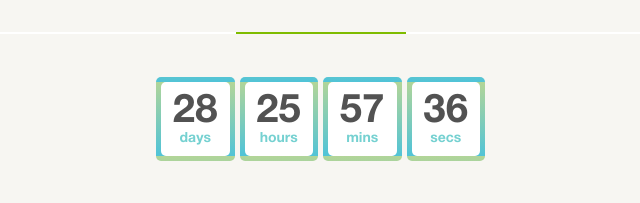
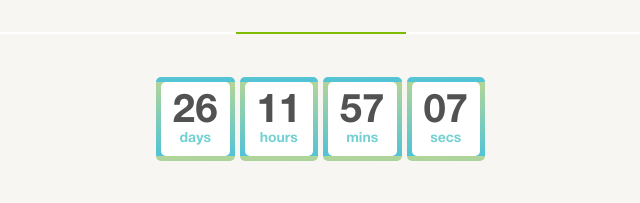
Before and after one commit to seiry12345/portfolio, a website: page healthy/public_html/index.html in a window 1280 px wide. Shown: the part 4690-4893 px from the top of the page, 319-959 px from the left. Drawn offline with Linux system fonts and the light colour scheme.

Commit message:
countdown

```diff
--- a/healthy/package.json
+++ b/healthy/package.json
@@ -17,7 +17,7 @@
         "browser-sync": "^2.26.3",
         "gulp": "^4.0.0",
         "gulp-autoprefixer": "^6.0.0",
-        "gulp-clean-css": "^3.10.0",
+        "gulp-clean-css": "^4.0.0",
         "gulp-concat": "^2.6.1",
         "gulp-notify": "^3.2.0",
         "gulp-rename": "^1.2.3",
--- a/healthy/public_html/index.html
+++ b/healthy/public_html/index.html
@@ -747,16 +747,16 @@
 				</div>
 				<div class="countdown">
 					<div class="days">
-						<div>28 <span>days</span></div>
+						<div><span id="days">28</span> <span>days</span></div>
 					</div>
 					<div class="hours">
-						<div>25 <span>hours</span></div>
+						<div><span id="hours">25</span> <span>hours</span></div>
 					</div>
 					<div class="mins">
-						<div>57 <span>mins</span></div>
+						<div><span id="minutes">57</span> <span>mins</span></div>
 					</div>
 					<div class="secs">
-						<div>36 <span>secs</span></div>
+						<div><span id="seconds">36</span> <span>secs</span></div>
 					</div>
 				</div>
 				<div class="discount-list">
--- a/healthy/public_html/js/common.js
+++ b/healthy/public_html/js/common.js
@@ -1,5 +1,4 @@
-$(document).ready(function () {
-
+$(document).ready(function() {
   $(".main-slider .slider").slick({
     slidesToShow: 1,
     slidesToScroll: 1,
@@ -8,7 +7,7 @@ $(document).ready(function () {
     prevArrow: '<button type="button" class="slick-prev"></button>',
     nextArrow: '<button type="button" class="slick-next"></button>',
     infinite: true,
-        cssEase: 'ease',
+    cssEase: "ease",
     speed: 700
   });
 
@@ -33,19 +32,25 @@ $(document).ready(function () {
     scrollOffset = 84;
   }
 
-    $('.scroll-nav').bind('click', function (e) {
+  $(".scroll-nav").bind("click", function(e) {
     e.preventDefault();
 
     var $anchor = $(this);
     // $anchor.parents().eq(1).find('a').removeClass('current');
     // $anchor.addClass('current');
 
-        $('html, body').stop().animate({
-            scrollTop: ($($anchor.attr('href')).offset().top - scrollOffset)
-        }, 1000, 'swing');
+    $("html, body")
+      .stop()
+      .animate(
+        {
+          scrollTop: $($anchor.attr("href")).offset().top - scrollOffset
+        },
+        1000,
+        "swing"
+      );
   });
 
-    $(window).scroll(function () {
+  $(window).scroll(function() {
     var st = $(this).scrollTop();
     if (st > 150) {
       $(".scrollToTop").fadeIn();
@@ -54,63 +59,73 @@ $(document).ready(function () {
     }
 
     if (st > 15) {
-            $('header').addClass('header-fixed');
+      $("header").addClass("header-fixed");
     } else {
-            $('header').removeClass('header-fixed');
+      $("header").removeClass("header-fixed");
     }
 
     if (st > lastScrollTop) {
-            $('header').fadeOut(150);
+      $("header").fadeOut(150);
     } else {
-            $('header').fadeIn(150);
+      $("header").fadeIn(150);
     }
     lastScrollTop = st;
   });
 
-
-    $(window).on('scroll', function () {
-        var sections = $('#home, #shop, #about, #blog');
-        var nav = $('.main-nav');
+  $(window).on("scroll", function() {
+    var sections = $("#home, #shop, #about, #blog");
+    var nav = $(".main-nav");
     var cur_pos = $(this).scrollTop();
-        sections.each(function () {
+    sections.each(function() {
       var top = $(this).offset().top - scrollOffset;
       var bottom = top + $(this).outerHeight();
 
       if (cur_pos >= top && cur_pos <= bottom) {
-                nav.find('li a').removeClass('current');
-                $(this).addClass('current');
-                nav.find('a[href="#' + $(this).attr('id') + '"]').addClass('current');
+        nav.find("li a").removeClass("current");
+        $(this).addClass("current");
+        nav.find('a[href="#' + $(this).attr("id") + '"]').addClass("current");
       }
     });
   });
 
-
-    $('.scrollToTop').click(function () {
-        $('html, body').animate({scrollTop: 0}, 700);
+  $(".scrollToTop").click(function() {
+    $("html, body").animate({ scrollTop: 0 }, 700);
     return false;
   });
 
-    $(".organic .tabs > .wrapper .button").on('click', function (e) {
-        $('.organic .tabs > .wrapper .button').removeClass('current-tab');
-        $('.organic .organic-slider').removeClass('organic-slider--active');
-        $(this).addClass('current-tab');
+  $(".organic .tabs > .wrapper .button").on("click", function(e) {
+    $(".organic .tabs > .wrapper .button").removeClass("current-tab");
+    $(".organic .organic-slider").removeClass("organic-slider--active");
+    $(this).addClass("current-tab");
 
-        $('.organic .organic-slider:eq( ' + $(this).index() + ' ) ').addClass('organic-slider--active');
+    $(".organic .organic-slider:eq( " + $(this).index() + " ) ").addClass(
+      "organic-slider--active"
+    );
   });
 
-    $('.organic-slider .item .expand').on('click', function () {
-        $(this).parents().eq(2).find('a.img').trigger('click');
+  $(".organic-slider .item .expand").on("click", function() {
+    $(this)
+      .parents()
+      .eq(2)
+      .find("a.img")
+      .trigger("click");
   });
-    $('.discount-list .item .expand').on('click', function () {
-        $(this).parents().eq(1).find('.right-col a').trigger('click');
+  $(".discount-list .item .expand").on("click", function() {
+    $(this)
+      .parents()
+      .eq(1)
+      .find(".right-col a")
+      .trigger("click");
   });
 
-    $('.catalog-wrapper .item').click(function () {
-        let href = $(this).find('.item-title a').attr('href');
+  $(".catalog-wrapper .item").click(function() {
+    var href = $(this)
+      .find(".item-title a")
+      .attr("href");
     window.location.href = href;
   });
 
-    $(".review-form input").on("blur focus", function (e) {
+  $(".review-form input").on("blur focus", function(e) {
     var $this = $(this);
     var $parent = $this.parent().find("label");
     if (e.type == "focus") {
@@ -128,4 +143,36 @@ $(document).ready(function () {
     }
   });
 
+  // countdown
+  var discountDate = new Date(2019, 01, 22).getTime();
+
+  function countdown() {
+      var daysField = document.querySelector('#days');
+      var hoursField = document.querySelector('#hours');
+      var minutesField = document.querySelector('#minutes');
+      var secondsField = document.querySelector('#seconds');
+      var now = new Date().getTime();
+      var remainTime = discountDate - now;
+      var seconds = Math.floor(remainTime / 1000);
+      var minutes = Math.floor(seconds / 60);
+      var hours = Math.floor(minutes / 60);
+      var days = Math.floor(hours / 24);
+
+      hours %= 24;
+      minutes %= 60;
+      seconds %= 60;
+
+      hours = (hours < 10) ? '0' + hours : hours;
+      minutes = (minutes < 10) ? '0' + minutes : minutes;
+      seconds = (seconds < 10) ? '0' + seconds : seconds;
+
+
+      daysField.textContent = days;
+      hoursField.textContent = hours;
+      minutesField.textContent = minutes;
+      secondsField.textContent = seconds;
+  }
+
+  setInterval(countdown, 1000);
+
 });
--- a/healthy/public_html/less/main.less
+++ b/healthy/public_html/less/main.less
@@ -883,7 +883,7 @@ header {
       padding: 10px 0;
       border-radius: 5px;
     }
-    span {
+    span:last-child {
       display: block;
       color: #75d1d1;
       font-size: 14px;
```
Also changed, not shown: healthy/gulpfile.js (line endings or trailing spaces), healthy/public_html/css/main.min.css. Lines whose indentation alone changed are shown as unchanged.
